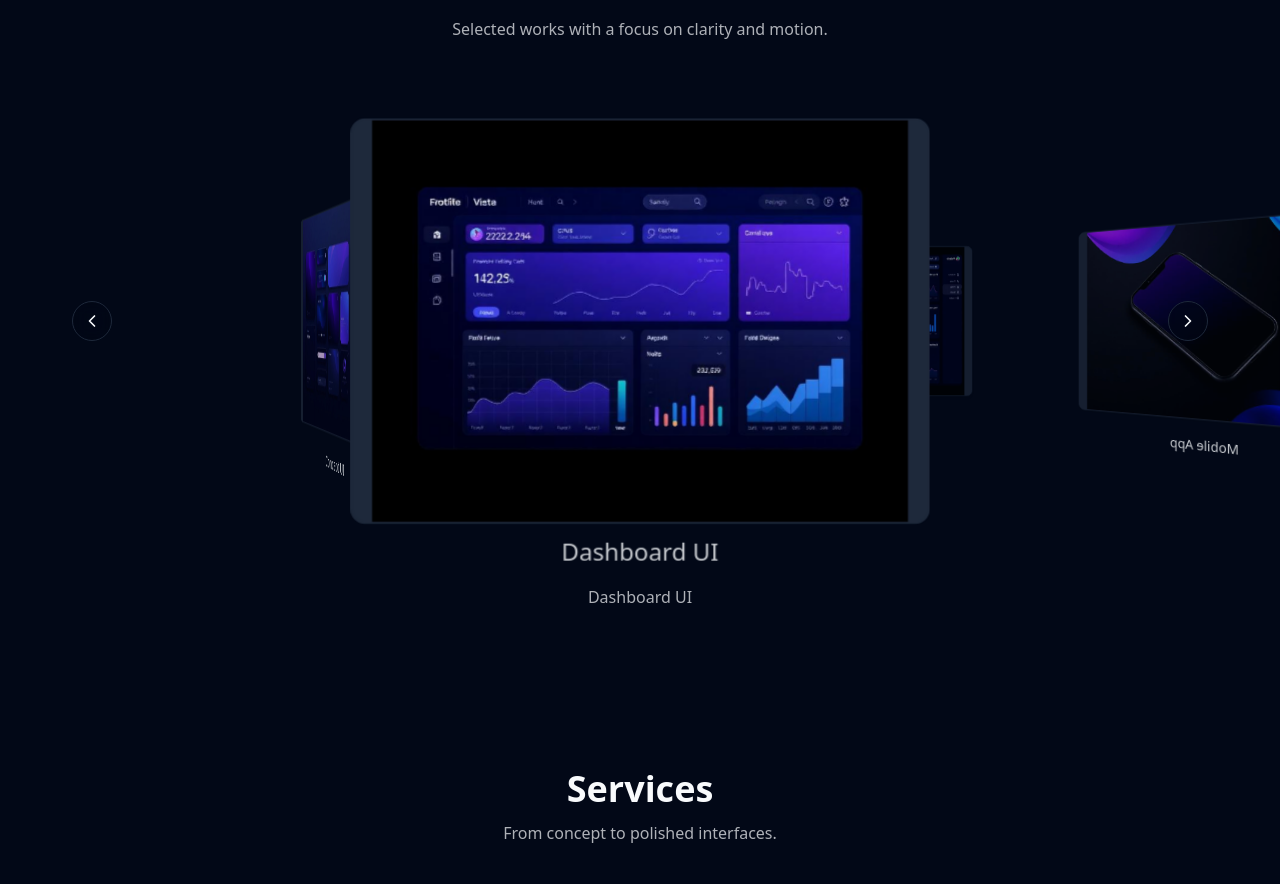
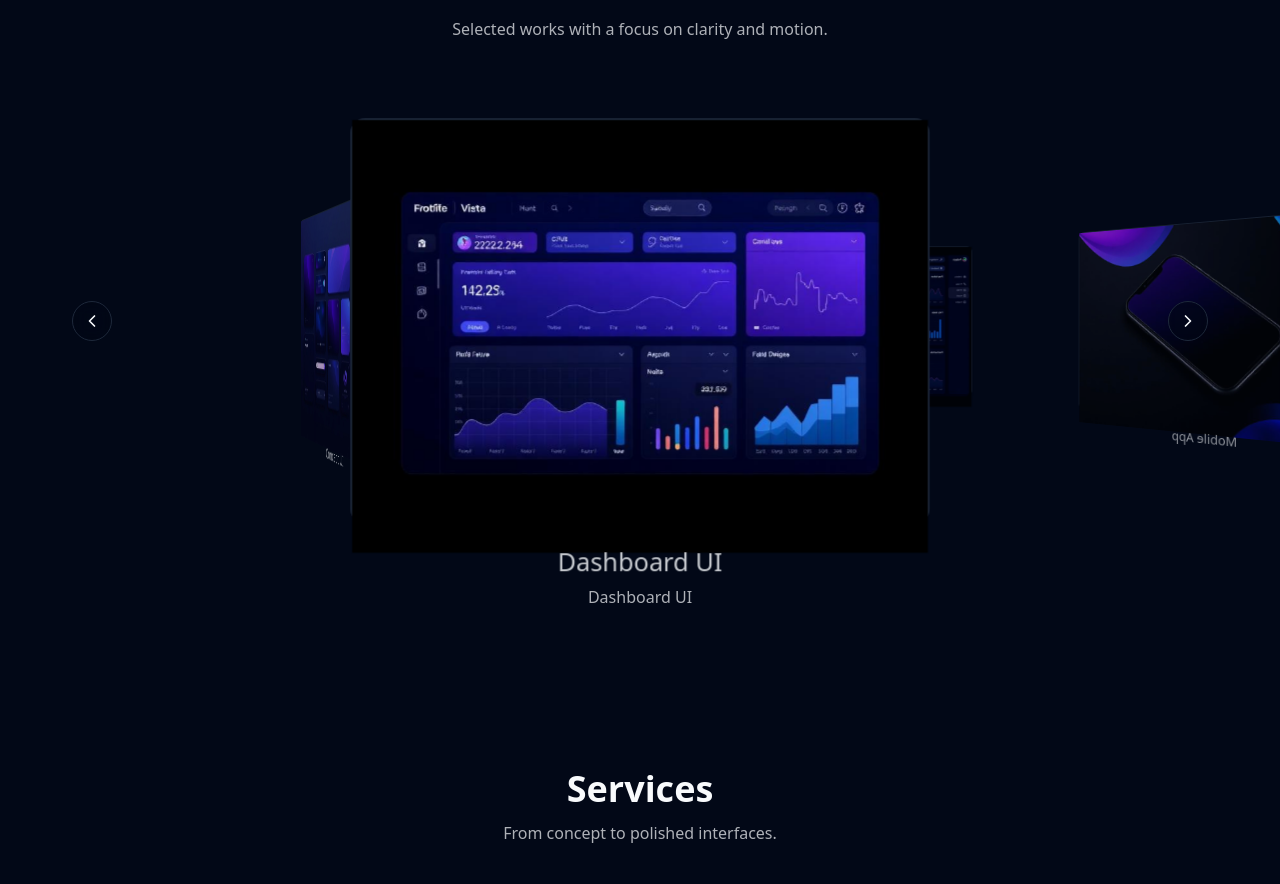
Before and after one commit to claudekanisus/tailwind-spectrum-port, a React (Vite) app: page / in a window 1280 px wide. Shown: the part 1295-2179 px from the top of the page. Built offline with nearby package versions, Linux system fonts and the light colour scheme.

Commit message:
Fix carousel image centering
Re-applied centering styles to carousel images to ensure they are properly displayed.

```diff
--- a/src/components/PortfolioGallery.tsx
+++ b/src/components/PortfolioGallery.tsx
@@ -72,7 +72,7 @@ const PortfolioGallery = () => {
                     style={{ transform: `rotateY(${angle}deg) translateZ(${radius}px)` }}
                   >
                     <button
-                      className="relative -translate-x-1/2 -translate-y-1/2 transform group focus-visible:outline-none focus-visible:ring-2 focus-visible:ring-brand rounded-lg"
+                      className={`relative -translate-x-1/2 -translate-y-1/2 transform group focus-visible:outline-none focus-visible:ring-2 focus-visible:ring-brand rounded-lg grid place-items-center w-64 h-40 sm:w-72 sm:h-48 md:w-80 md:h-56 bg-muted border border-border shadow-md transition-all duration-500 ${isActive ? "scale-105 opacity-100 shadow-[var(--shadow-elegant)]" : "scale-95 opacity-70"}`}
                       onClick={() => {
                         setIdx(i);
                         setOpen(true);
@@ -83,9 +83,7 @@ const PortfolioGallery = () => {
                         src={it.src}
                         alt={`${it.title} — portfolio image`}
                         loading="lazy"
-                        className={
-                          `w-64 h-40 sm:w-72 sm:h-48 md:w-80 md:h-56 object-contain object-center bg-muted rounded-lg border border-border shadow-md transition-all duration-500 ${isActive ? "scale-105 opacity-100 shadow-[var(--shadow-elegant)]" : "scale-95 opacity-70"}`
-                        }
+                        className="max-w-full max-h-full object-contain object-center"
                       />
                       <div className="pointer-events-none absolute inset-0 rounded-lg bg-gradient-to-t from-background/70 to-transparent opacity-0 transition-opacity duration-300 group-hover:opacity-100" />
                       <span className="pointer-events-none absolute -bottom-8 left-1/2 -translate-x-1/2 text-sm font-medium text-foreground/80 whitespace-nowrap">
```
